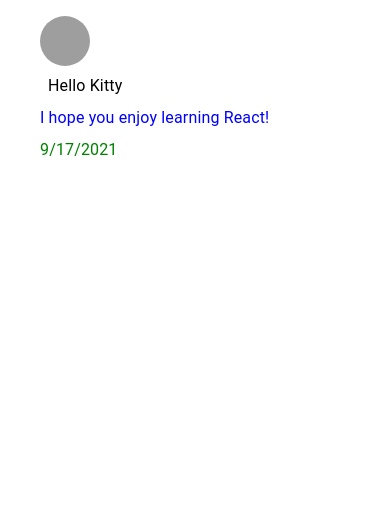
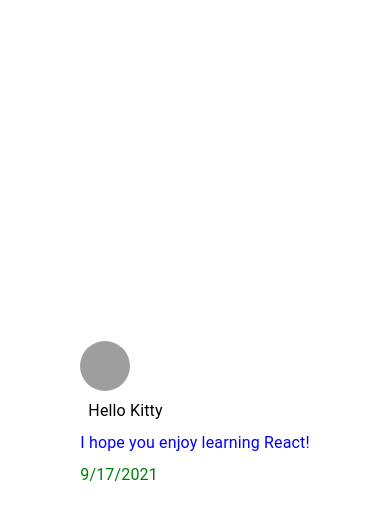
Before and after one commit to awon20/learning-react, a React (Create React App) app: page / in a window 390 px wide. Shown: the top 520 px of the page. Built offline with nearby package versions, Linux system fonts and the light colour scheme; grey boxes are pictures that could not be loaded.

Commit message:
add a root css-style for Responsive Layout

```diff
--- a/src/components/Comment.js
+++ b/src/components/Comment.js
@@ -1,8 +1,11 @@
 // import clsx from 'clsx';
 import { makeStyles } from "@material-ui/core/styles";
-import { Typography, Avatar } from "@material-ui/core";
+import { Typography, Avatar, Grid } from "@material-ui/core";
 
 const useStyles = makeStyles((theme) => ({
+  root: {
+    alignContent: "center",
+  },
   comment: {
     color: "blue",
     display: "block",
@@ -48,6 +51,15 @@ function formatDate(date) {
 export function Comment(props) {
   const classes = useStyles();
   return (
+    <Grid
+      container
+      spacing={2}
+      direction="column"
+      alignItems="center"
+      justify="center"
+      style={{ minHeight: "100vh" }}
+      className={classes.root}
+    >
       <Typography className={classes.comment}>
         <Typography display="block" className={classes.userInfo}>
           <Avatar
@@ -64,5 +76,6 @@ export function Comment(props) {
           {formatDate(props.date)}
         </Typography>
       </Typography>
+    </Grid>
   );
 }
```
Lines whose indentation alone changed are shown as unchanged.
